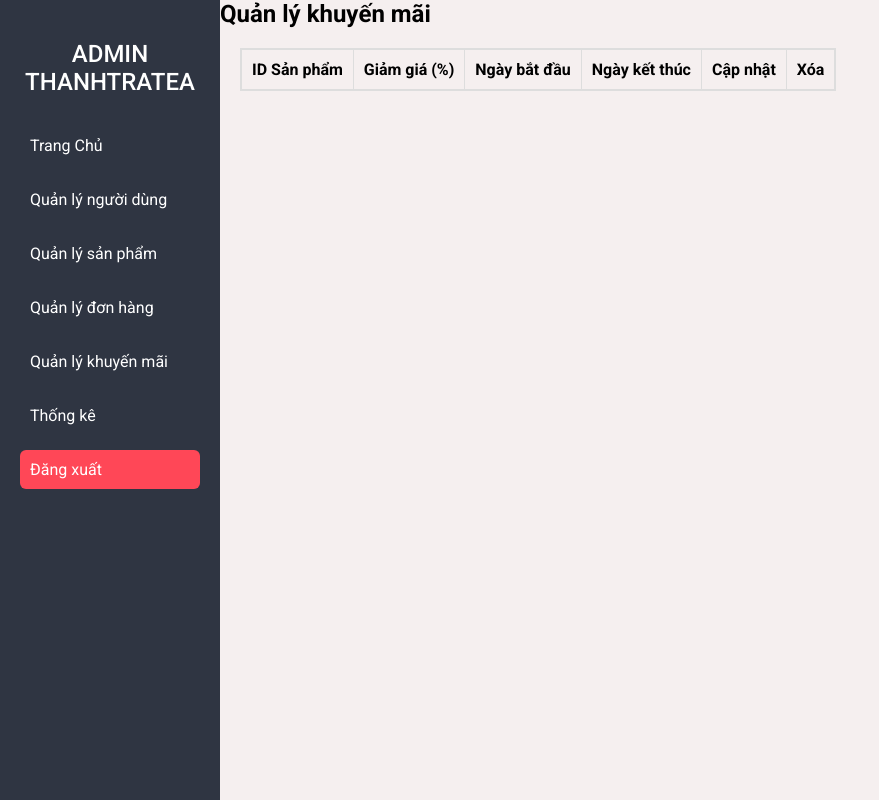
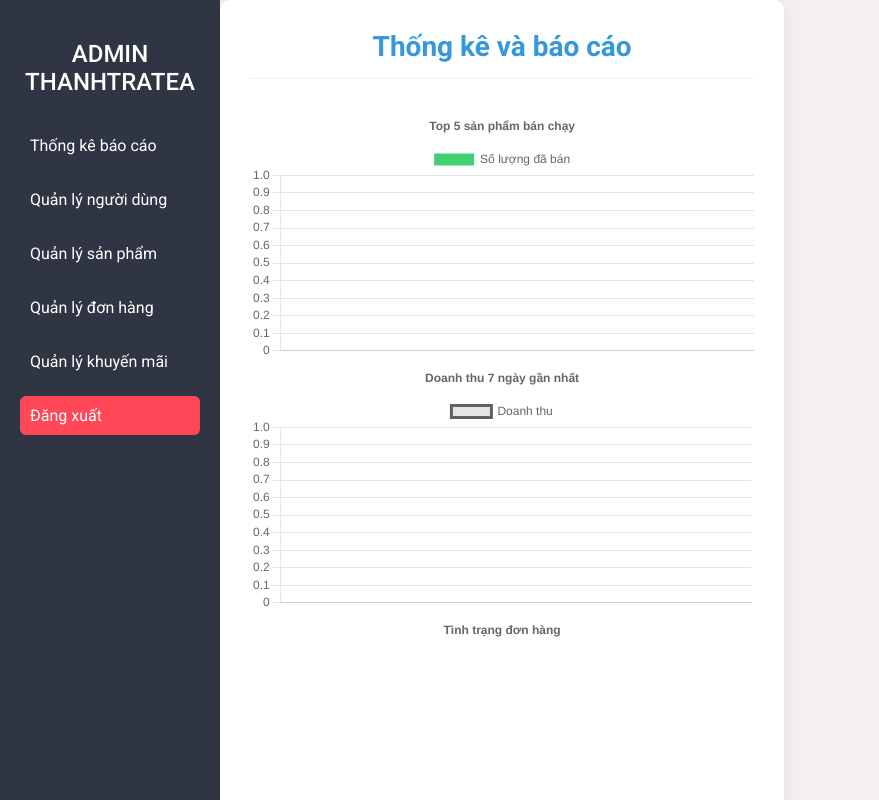
Before and after one commit to duytung203/QL_BanHang, a website: page public/admin.html in a window 1280 px wide. Shown: the top 800 px of the page, without its empty margins (0-879 px from the left). Drawn offline with nearby package versions, Linux system fonts and the light colour scheme; no server answers.

Commit message:
bao cao va thong ke

```diff
--- a/public/CSS/admin.css
+++ b/public/CSS/admin.css
@@ -51,8 +51,7 @@
 h2 {
   margin: 20px 0 10px;
 }
-    .form-group,
-    form {
+.form-group,form {
   display: flex;
   flex-wrap: wrap;
   gap: 10px;
@@ -148,3 +147,29 @@
   position: sticky;
   top: 0;
 }
+
+.chart-container {
+  width: 400px;
+  margin: 20px auto;
+}
+
+
+
+#reportSection {
+  font-family: 'Segoe UI', Tahoma, Geneva, Verdana, sans-serif;
+  background-color: #ffffff;
+  padding: 30px;
+  border-radius: 10px;
+  box-shadow: 0 4px 20px rgba(0, 0, 0, 0.08);
+  color: #2c3e50;
+}
+
+#reportSection h1 {
+  text-align: center;
+  margin-bottom: 30px;
+  color: #3498db;
+  font-size: 28px;
+  font-weight: 600;
+  padding-bottom: 15px;
+  border-bottom: 1px solid #ecf0f1;
+}
--- a/public/CSS/styles.css
+++ b/public/CSS/styles.css
@@ -994,8 +994,7 @@ button[onclick="register()"]:hover {
 
 .product-featured p {
   font-size: 16px;
-  color: #ff6600;
-  font-weight: bold;
+  color: #000000;
   margin-bottom: 12px;
 }
 
--- a/public/admin.html
+++ b/public/admin.html
@@ -8,18 +8,18 @@
   <link rel="preconnect" href="https://fonts.googleapis.com">
   <link rel="preconnect" href="https://fonts.gstatic.com" crossorigin>
   <link href="https://fonts.googleapis.com/css2?family=Roboto:wght@300;400;500;700&display=swap" rel="stylesheet">
+  <script src="https://cdn.jsdelivr.net/npm/chart.js"></script>
 </head>
 <body>
   <!-- menu admin -->
   <aside class="sidebar">
     <h2>ADMIN THANHTRATEA</h2>
     <ul>
-      <li><a href="#">Trang Chủ</a></li>
+      <li><a onclick="showSection('reportSection')">Thống kê báo cáo</a></li>
       <li><a onclick="showSection('userSection')">Quản lý người dùng</a></li>
       <li><a onclick="showSection('productSection')">Quản lý sản phẩm</a></li>
       <li><a onclick="showSection('orderSection')">Quản lý đơn hàng</a></li>
       <li><a onclick="showSection('promotionSection')">Quản lý khuyến mãi</a></li>
-      <li><a href="#">Thống kê</a></li>
       <li><a href="#" id="logoutBtn">Đăng xuất</a></li>
     </ul>
   </aside>
@@ -116,7 +116,7 @@
     <h3>Chỉnh sửa sản phẩm</h3>
 
     <input type="text" id="editName" placeholder="Tên sản phẩm"><br><br>
-    <input type="number" id="editPrice" placeholder="Giá"><br><br>
+    <input type="number" id="editPrice" placeholder="Giá" ><br><br>
 
     <select id="editCategory">
       <option value="">Chọn danh mục</option>
@@ -137,7 +137,6 @@
     <label for="editEndDate">Ngày kết thúc:</label><br>
     <input type="date" id="editEndDate"><br><br>
 
-    <!-- Nút điều khiển -->
     <button onclick="submitUpdate()">Lưu</button>
     <button onclick="closeEditModal()">Hủy</button>
   </div>
@@ -164,22 +163,25 @@
     <div id="promotionEditModal" style="display:none;">
   <div>
     <h3>Chỉnh sửa khuyến mãi</h3>
-
     <input type="hidden" id="editPromotionProductId">
-
     <input type="number" id="editPromotionDiscount" placeholder="Giảm giá (%)"><br><br>
-
     <label for="editPromotionStartDate">Ngày bắt đầu:</label><br>
     <input type="date" id="editPromotionStartDate"><br><br>
-
     <label for="editPromotionEndDate">Ngày kết thúc:</label><br>
     <input type="date" id="editPromotionEndDate"><br><br>
 
     <button onclick="submitPromotionUpdate()">Lưu</button>
     <button onclick="closePromotionEditModal()">Hủy</button>
   </div>
+ </div>
 </div>
-
+<!-- modal thống kê và báo cáo -->
+<div id="reportSection" style="display: none;">
+  <h1>Thống kê và báo cáo</h1>
+  <canvas id="topProductsChart" width="400" height="200"></canvas>
+  <canvas id="revenueChart" width="100" height="50"></canvas>
+  <canvas id="orderStatusChart" width="400" height="50"></canvas>
+</div>
   <script src="js/admin.js"></script>
 </body>
 </html>
--- a/public/js/admin.js
+++ b/public/js/admin.js
@@ -247,17 +247,29 @@ async function deleteProduct(id) {
 }
 
 loadProducts();
-// Quản lý đơn hàng
+// menu
 function showSection(sectionId) {
-    document.getElementById('userSection').style.display = 'none';
-    document.getElementById('productSection').style.display = 'none';
-    document.getElementById('orderSection').style.display = 'none';
-    document.getElementById('promotionSection').style.display = 'none';
-    document.getElementById(sectionId).style.display = 'block';
+  const sections = ['userSection', 'productSection', 'orderSection', 'promotionSection', 'reportSection'];
+
+  sections.forEach(id => {
+    const el = document.getElementById(id);
+    if (el) el.style.display = 'none';
+  });
+
+  const section = document.getElementById(sectionId);
+  if (section) {
+    section.style.display = 'block';
+    if (sectionId === 'reportSection') {
+      setTimeout(() => {
+        loadCharts();
+      }, 100);
+    }
   }
-  window.onload = () => {
-    showSection('promotionSection');
-  };
+}
+window.onload = () => {
+  showSection('reportSection');
+};
+
   // Hàm load danh sách đơn hàng
 async function loadOrders() {
   const res = await fetch('/api/cart/admin/orders');
@@ -442,7 +454,6 @@ function updatePromotion(productId, discount, startDate, endDate) {
   document.getElementById('editPromotionDiscount').value = discount || '';
   document.getElementById('editPromotionStartDate').value = startDate || '';
   document.getElementById('editPromotionEndDate').value = endDate || '';
-
   document.getElementById('promotionEditModal').style.display = 'block';
 }
 // Hàm cập nhật khuyến mãi
@@ -478,3 +489,98 @@ function submitPromotionUpdate() {
 function closePromotionEditModal() {
   document.getElementById('promotionEditModal').style.display = 'none';
 }
+
+
+
+async function fetchReportData(endpoint) {
+  try {
+    const response = await fetch(`/api/reports/${endpoint}`);
+    if (!response.ok) throw new Error(`Fetch failed: ${response.status}`);
+    return await response.json();
+  } catch (error) {
+    console.error(`Error loading ${endpoint}:`, error);
+    return [];
+  }
+}
+
+async function renderTopProductsChart() {
+  const canvas = document.getElementById('topProductsChart');
+  const ctx = canvas.getContext('2d');
+  Chart.getChart(canvas)?.destroy();
+
+  const data = await fetchReportData('top-products');
+  new Chart(ctx, {
+    type: 'bar',
+    data: {
+      labels: data.map(item => item.name),
+      datasets: [{
+        label: 'Số lượng đã bán',
+        data: data.map(item => parseInt(item.total_sold)),
+        backgroundColor: 'rgba(21, 199, 80, 0.81)'
+      }]
+    },
+    options: {
+      responsive: true,
+      plugins: { title: { display: true, text: 'Top 5 sản phẩm bán chạy' } }
+    }
+  });
+}
+
+async function renderRevenueChart() {
+  const canvas = document.getElementById('revenueChart');
+  const ctx = canvas.getContext('2d');
+  Chart.getChart(canvas)?.destroy();
+
+  const data = await fetchReportData('revenue-daily');
+  new Chart(ctx, {
+    type: 'line',
+    data: {
+      labels: data.map(item => item.date),
+      datasets: [{
+        label: 'Doanh thu',
+        data: data.map(item => parseFloat(item.total_revenue)),
+        borderColor: 'rgb(97, 94, 102)',
+        fill: false
+      }]
+    },
+    options: {
+      responsive: true,
+      plugins: { title: { display: true, text: 'Doanh thu 7 ngày gần nhất' } }
+    }
+  });
+}
+
+async function renderOrderStatusChart() {
+  const canvas = document.getElementById('orderStatusChart');
+  const ctx = canvas.getContext('2d');
+  Chart.getChart(canvas)?.destroy();
+
+  const data = await fetchReportData('order-status');
+  new Chart(ctx, {
+    type: 'pie',
+    data: {
+      labels: data.map(item => item.status),
+      datasets: [{
+        label: 'Số đơn',
+        data: data.map(item => parseInt(item.count)),
+        backgroundColor: [
+          'rgba(255, 99, 132, 0.7)',
+          'rgba(54, 162, 235, 0.7)',
+          'rgba(255, 206, 86, 0.7)',
+          'rgba(75, 192, 192, 0.7)',
+        ]
+      }]
+    },
+    options: {
+      responsive: true,
+      plugins: { title: { display: true, text: 'Tình trạng đơn hàng' } }
+    }
+  });
+}
+
+function loadCharts() {
+  renderTopProductsChart();
+  renderRevenueChart();
+  renderOrderStatusChart();
+
+}
--- a/public/js/script.js
+++ b/public/js/script.js
@@ -541,7 +541,7 @@ fetch('/api/products/featured')
   div.innerHTML = `
     <img src="${p.image}" />
     <h3>${p.name}</h3>
-    <p>${p.price} VND</p>
+    <p>Giá: ${p.price} VND</p>
   `;
   container.appendChild(div);
 
@@ -605,8 +605,8 @@ fetch('/api/products/promotions')
   item.appendChild(discountPercent);
   item.appendChild(discountedPrice);
   item.appendChild(button);
+  promotionsEl.appendChild(item);
 
-  promotionsEl.appendChild(item);
 });
   })
   .catch(err => {
--- a/server.js
+++ b/server.js
@@ -8,6 +8,7 @@ const userRoutes = require('./routes/user'); // routes cho việc quản lý ng
 const productRoutes = require('./routes/products'); // routes cho việc quản lý sản phẩm
 const feedbackRoutes = require('./routes/feedback'); // routes cho việc quản lý phản hồi
 const cartRouter = require('./routes/cart'); // routes cho việc quản lý giỏ hàng
+const ReportRoutes = require('./routes/reports'); // routes cho việc báo cáo thống kê
 
 require('dotenv').config();
 
@@ -31,6 +32,7 @@ app.use(session({
 
 app.use(express.json());
 app.use(express.static(path.join(__dirname, 'public'))); // Thư mục chứa các tệp tĩnh như HTML, CSS, JS
+app.use('/api/reports', ReportRoutes); // đường dẫn API cho báo cáo thống kê
 app.use('/api/products', productRoutes); // Đường dẫn API cho sản phẩm
 app.use('/api/feedback', feedbackRoutes); // Đường dẫn API cho phản hồi
 app.use('/api/cart', cartRouter); // Đường dẫn API cho giỏ hàng
```
Also changed, not shown: public/tintuc.html (+8 -0 lines), public/tuyendung.html (+1 -1 lines), routes/products.js (+14 -8 lines), routes/reports.js (+35 -8 lines), public/CSS/tuyendung.css (indentation only). Lines whose indentation alone changed are shown as unchanged.
